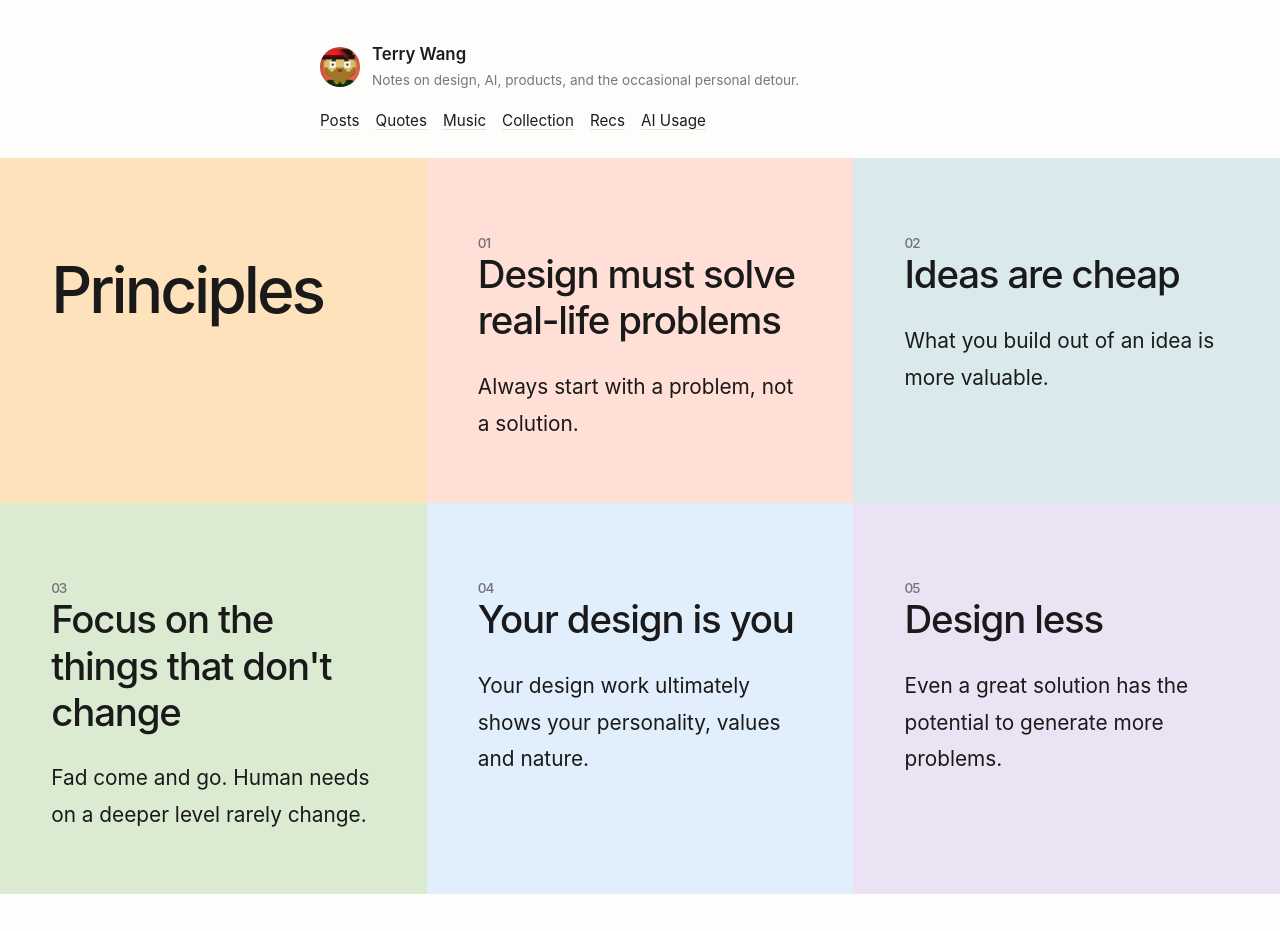
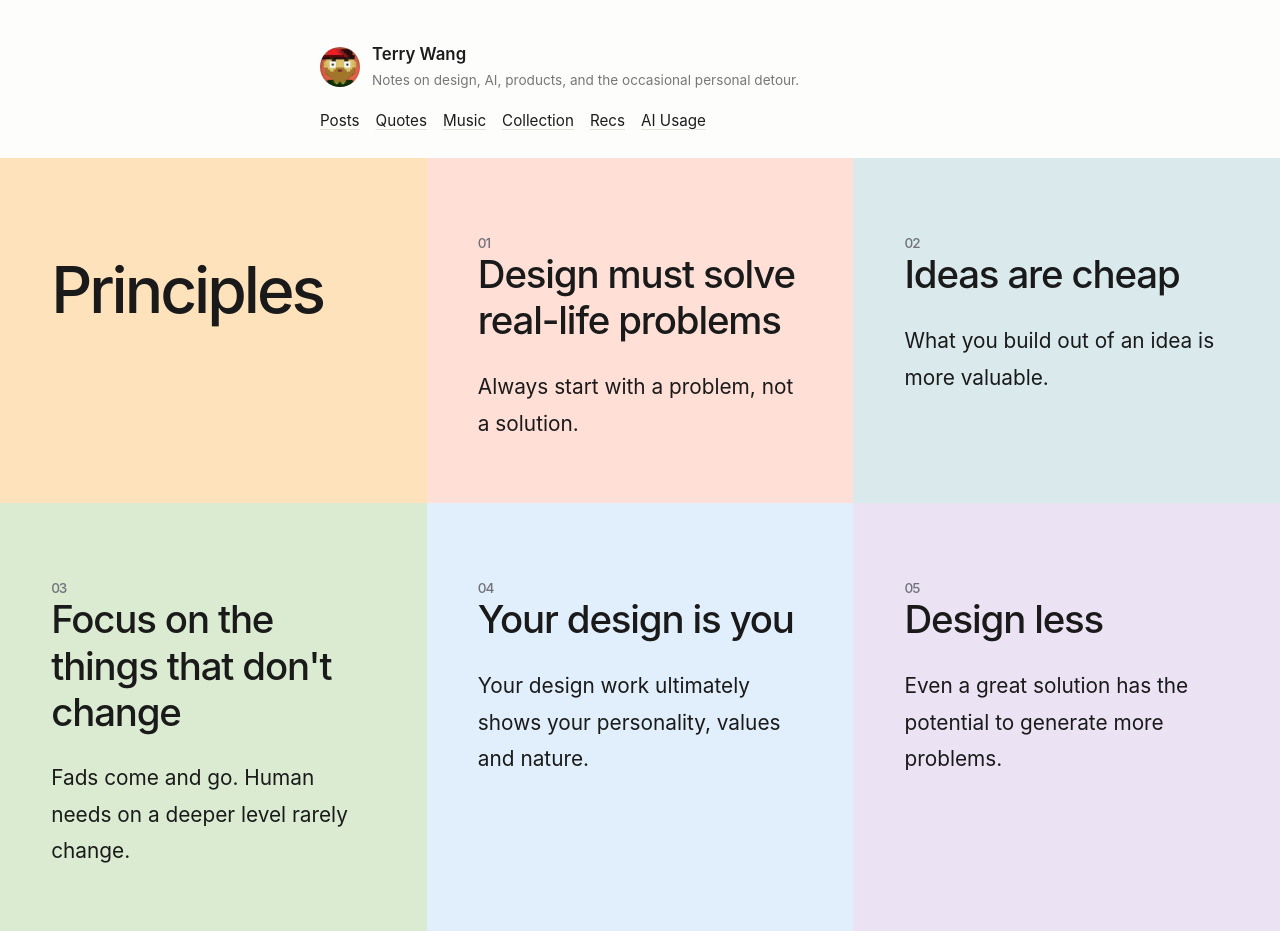
Before and after one commit to lvterry/lvterry.github.io, a Jekyll site: the page built from principles/index.html, in a window 1280 px wide. Built offline with Jekyll 4.4.1, drawn with Linux system fonts in a browser that asks for light colours; before the commit the page ends 900 px from its top, so only the background shows below that.

Commit message:
Fix two typos in page copy
"Fad come and go" loses the plural, and the AI Usage lead read "They way
I use AI" instead of "The way".

```diff
--- a/ai.html
+++ b/ai.html
@@ -9,7 +9,7 @@
 <main>
     <section class="page-banner">
         <h1 class="page-title">AI Usage</h1>
-        <p class="page-lead">They way I use AI.</p>
+        <p class="page-lead">The way I use AI.</p>
     </section>
 
     <p>
--- a/principles/index.html
+++ b/principles/index.html
@@ -22,7 +22,7 @@
 
 	<div class="four">
 		<h1><div class="weak">03</div>Focus on the things that don't change</h1>
-		<p>Fad come and go. Human needs on a deeper level rarely change.</p>
+		<p>Fads come and go. Human needs on a deeper level rarely change.</p>
 	</div>
 
 	<div class="five">
```
